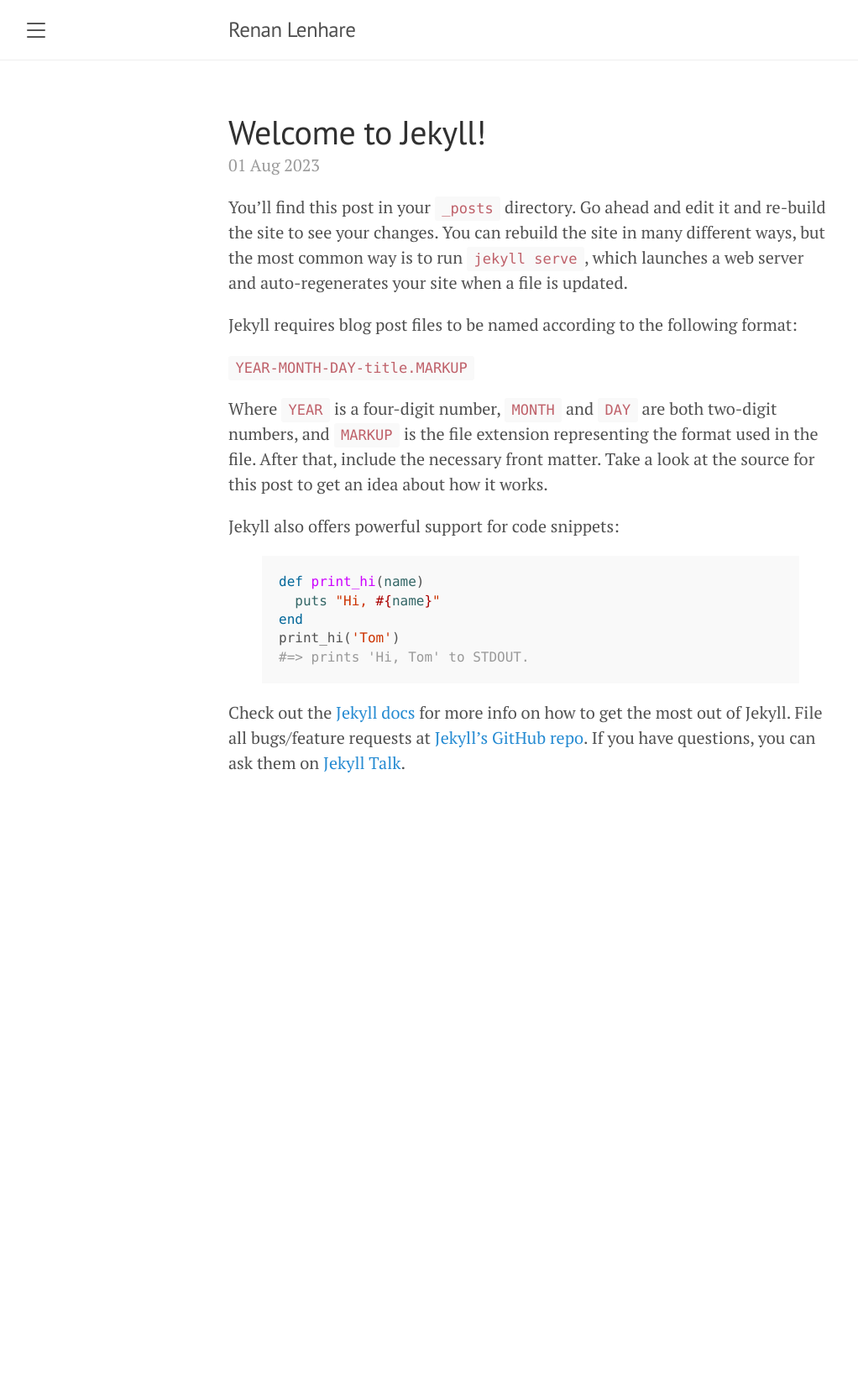
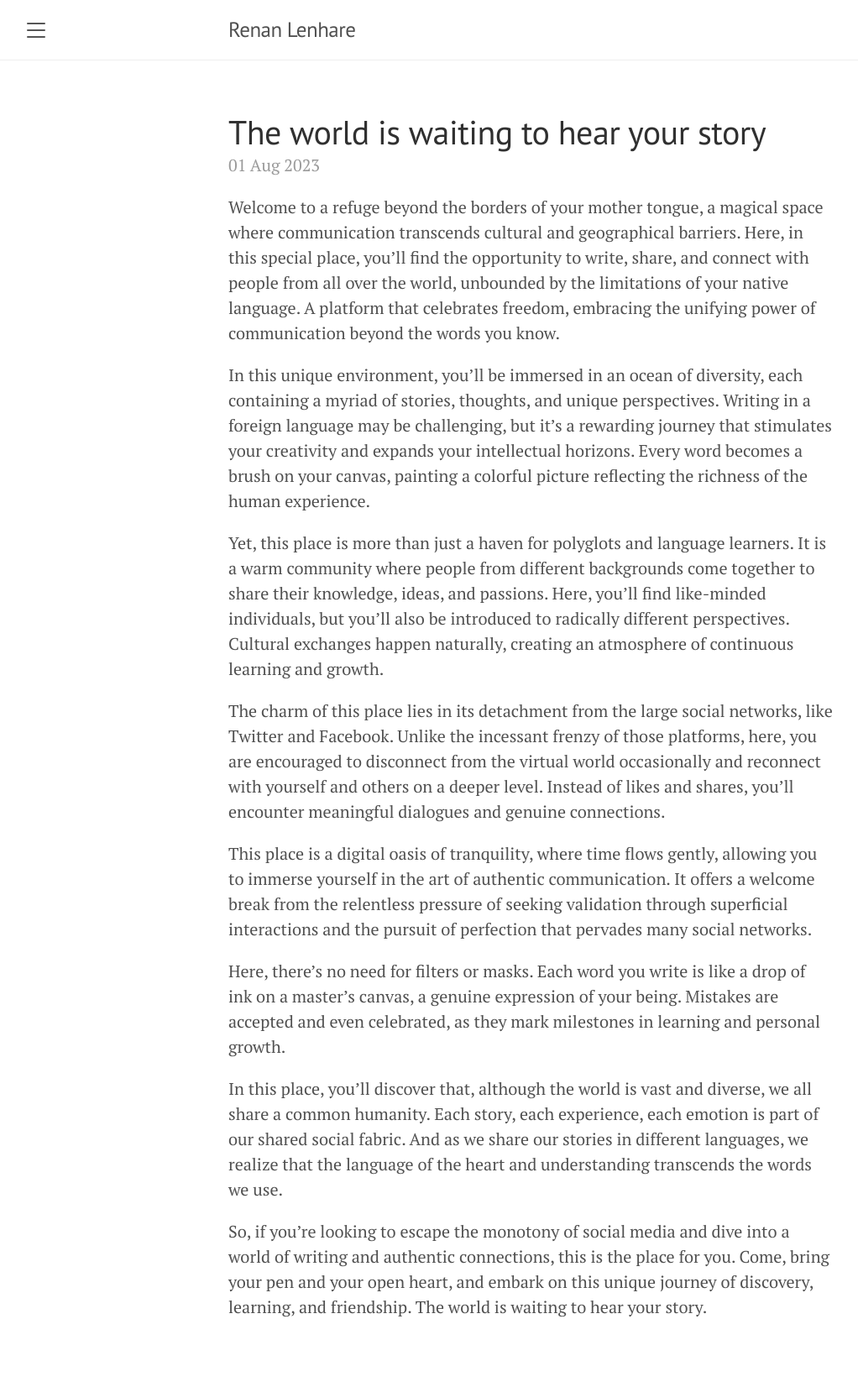
Before and after one commit to lenhare/lenhare.github.io, a Jekyll site: the page built from _posts/2023-08-01-welcome-to-jekyll.markdown, in a window 1280 px wide. Shown: the whole page at 84% size, without its empty margins (8-1030 px from the left). Built offline with Jekyll 4.4.1, drawn with Linux system fonts in a browser that asks for light colours; before the commit the page ends 1004 px from its top, so only the background shows below that.

Commit message:
Atualização

```diff
--- a/_posts/2023-08-01-welcome-to-jekyll.markdown
+++ b/_posts/2023-08-01-welcome-to-jekyll.markdown
@@ -1,29 +1,22 @@
 ---
 layout: post
-title:  "Welcome to Jekyll!"
-date:   2023-08-01 14:54:09 -0300
-categories: jekyll update
+title: "The world is waiting to hear your story"
+date: 2023-08-01 14:54:09 -0300
+categories: post
 ---
-You’ll find this post in your `_posts` directory. Go ahead and edit it and re-build the site to see your changes. You can rebuild the site in many different ways, but the most common way is to run `jekyll serve`, which launches a web server and auto-regenerates your site when a file is updated.
 
-Jekyll requires blog post files to be named according to the following format:
+Welcome to a refuge beyond the borders of your mother tongue, a magical space where communication transcends cultural and geographical barriers. Here, in this special place, you'll find the opportunity to write, share, and connect with people from all over the world, unbounded by the limitations of your native language. A platform that celebrates freedom, embracing the unifying power of communication beyond the words you know.
 
-`YEAR-MONTH-DAY-title.MARKUP`
+In this unique environment, you'll be immersed in an ocean of diversity, each containing a myriad of stories, thoughts, and unique perspectives. Writing in a foreign language may be challenging, but it's a rewarding journey that stimulates your creativity and expands your intellectual horizons. Every word becomes a brush on your canvas, painting a colorful picture reflecting the richness of the human experience.
 
-Where `YEAR` is a four-digit number, `MONTH` and `DAY` are both two-digit numbers, and `MARKUP` is the file extension representing the format used in the file. After that, include the necessary front matter. Take a look at the source for this post to get an idea about how it works.
+Yet, this place is more than just a haven for polyglots and language learners. It is a warm community where people from different backgrounds come together to share their knowledge, ideas, and passions. Here, you'll find like-minded individuals, but you'll also be introduced to radically different perspectives. Cultural exchanges happen naturally, creating an atmosphere of continuous learning and growth.
 
-Jekyll also offers powerful support for code snippets:
+The charm of this place lies in its detachment from the large social networks, like Twitter and Facebook. Unlike the incessant frenzy of those platforms, here, you are encouraged to disconnect from the virtual world occasionally and reconnect with yourself and others on a deeper level. Instead of likes and shares, you'll encounter meaningful dialogues and genuine connections.
 
-{% highlight ruby %}
-def print_hi(name)
-  puts "Hi, #{name}"
-end
-print_hi('Tom')
-#=> prints 'Hi, Tom' to STDOUT.
-{% endhighlight %}
+This place is a digital oasis of tranquility, where time flows gently, allowing you to immerse yourself in the art of authentic communication. It offers a welcome break from the relentless pressure of seeking validation through superficial interactions and the pursuit of perfection that pervades many social networks.
 
-Check out the [Jekyll docs][jekyll-docs] for more info on how to get the most out of Jekyll. File all bugs/feature requests at [Jekyll’s GitHub repo][jekyll-gh]. If you have questions, you can ask them on [Jekyll Talk][jekyll-talk].
+Here, there's no need for filters or masks. Each word you write is like a drop of ink on a master's canvas, a genuine expression of your being. Mistakes are accepted and even celebrated, as they mark milestones in learning and personal growth.
 
-[jekyll-docs]: https://jekyllrb.com/docs/home
-[jekyll-gh]:   https://github.com/jekyll/jekyll
-[jekyll-talk]: https://talk.jekyllrb.com/
+In this place, you'll discover that, although the world is vast and diverse, we all share a common humanity. Each story, each experience, each emotion is part of our shared social fabric. And as we share our stories in different languages, we realize that the language of the heart and understanding transcends the words we use.
+
+So, if you're looking to escape the monotony of social media and dive into a world of writing and authentic connections, this is the place for you. Come, bring your pen and your open heart, and embark on this unique journey of discovery, learning, and friendship. The world is waiting to hear your story.
```
